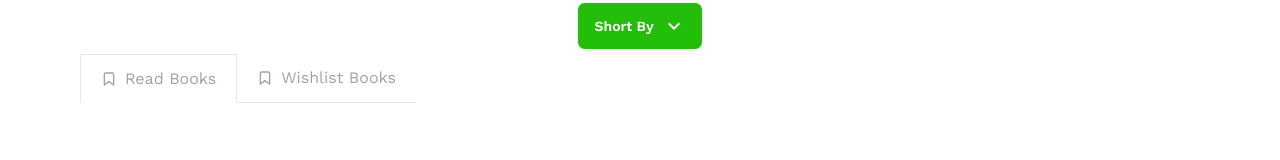
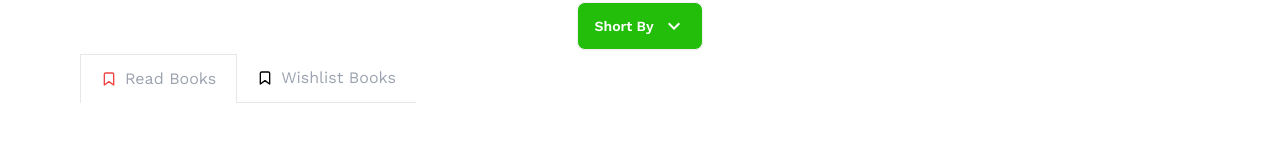
Before and after one commit to mkiuzzl01/Book-Shelf, a React (Vite) app: page /Listed_Books in a window 1280 px wide. Shown: the part 134-294 px from the top of the page. Built offline with nearby package versions, Linux system fonts and the light colour scheme; a web font is replaced by a local one.

Commit message:
some issue fix

```diff
--- a/src/Layout/Header/Header.jsx
+++ b/src/Layout/Header/Header.jsx
@@ -100,9 +100,9 @@ const Header = () => {
         </Link>
       </div>
       <div className="navbar-center hidden lg:flex">
-        <ul className="space-x-4 menu-horizontal px-1">{link}</ul>
+        <ul className="space-x-4 menu-horizontal ">{link}</ul>
       </div>
-      <div className="navbar-end">
+      <div className="navbar-end space-x-2">
         <Link>
           <span className="btn bg-[#23BE0A] text-white">Sign In</span>
         </Link>
--- a/src/components/Book_detail/Book_detail.jsx
+++ b/src/components/Book_detail/Book_detail.jsx
@@ -44,7 +44,7 @@ const Book_detail = () => {
     }
 
     return (
-        <div className="grid grid-cols-1 lg:grid-cols-2 items-center">
+        <div className="grid grid-cols-1 lg:grid-cols-2 items-center p-2">
             <div className="bg-[#1313130D] p-8 flex justify-center items-center">
                 <img src={image}
                 className="w-[250px]"
--- a/src/components/Contact_Us/Contact_Us.jsx
+++ b/src/components/Contact_Us/Contact_Us.jsx
@@ -1,6 +1,6 @@
 const Contact_Us = () => {
   return (
-    <section className="py-8 bg-gray-800 dark:bg-gray-100 text-gray-50 dark:text-gray-900">
+    <section className="py-8 bg-[#1313130D]">
       <div className="grid max-w-6xl grid-cols-1 px-6 mx-auto lg:px-8 md:grid-cols-2 md:divide-x">
         <div className="py-6 md:py-0 md:px-6">
           <h1 className="text-4xl font-bold">Get in touch</h1>
--- a/src/components/Listed_Books/Listed_Books.jsx
+++ b/src/components/Listed_Books/Listed_Books.jsx
@@ -57,7 +57,7 @@ const Listed_Books = () => {
                 to={``}
                 onClick={() => setIndex(0)}
                 className={`flex items-center flex-shrink-0 px-5 py-3 space-x-2 ${
-                  index === 0 ? "border border-b-0" : "border-b"
+                  index === 0 ? "border border-b-0" : "border-b "
                 } dark:border-gray-600 text-gray-400 dark:text-gray-600`}
               >
                 <svg
@@ -70,7 +70,7 @@ const Listed_Books = () => {
                   strokeLinejoin="round"
                   className="w-4 h-4"
                 >
-                  <path d="M19 21l-7-5-7 5V5a2 2 0 0 1 2-2h10a2 2 0 0 1 2 2z"></path>
+                  <path d="M19 21l-7-5-7 5V5a2 2 0 0 1 2-2h10a2 2 0 0 1 2 2z" className={index === 0 ? 'text-red-500':'text-black'}></path>
                 </svg>
                 <span>Read Books</span>
               </Link>
@@ -91,7 +91,7 @@ const Listed_Books = () => {
                   strokeLinejoin="round"
                   className="w-4 h-4"
                 >
-                  <path d="M19 21l-7-5-7 5V5a2 2 0 0 1 2-2h10a2 2 0 0 1 2 2z"></path>
+                  <path d="M19 21l-7-5-7 5V5a2 2 0 0 1 2-2h10a2 2 0 0 1 2 2z" className={index === 1 ? 'text-red-500':'text-black'}></path>
                 </svg>
                 <span>Wishlist Books</span>
               </Link>
--- a/src/components/Root/Root.jsx
+++ b/src/components/Root/Root.jsx
@@ -12,11 +12,13 @@ const Root = () => {
           <Header></Header>
         </div>
         <div className="min-h-[calc(100vh-116px)]">
+          <div className="flex flex-col items-center">
           {state === "loading" && (
-            <div className="text-center">
+            <div className="text-center absolute">
               <ScaleLoader color="#36d6a7" />
             </div>
           )}
+          </div>
           <Outlet></Outlet>
         </div>
       </div>
```
